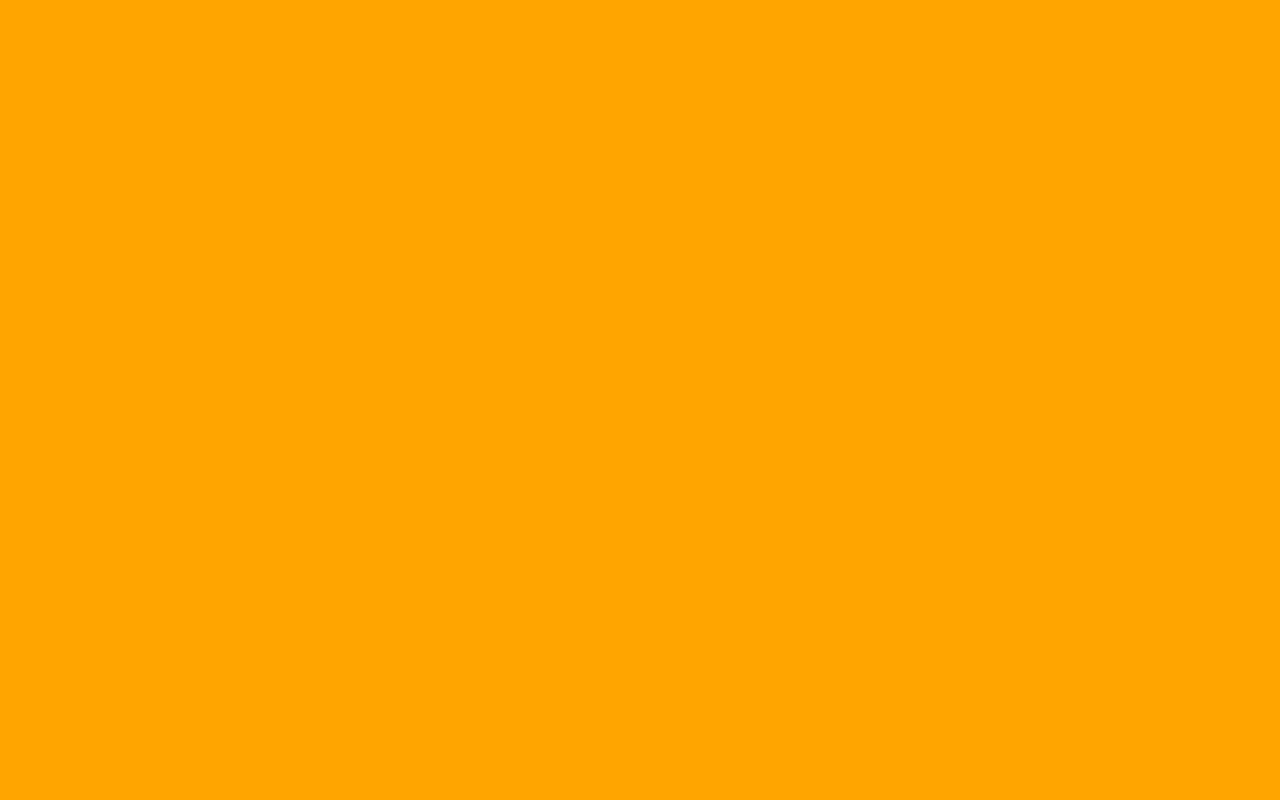
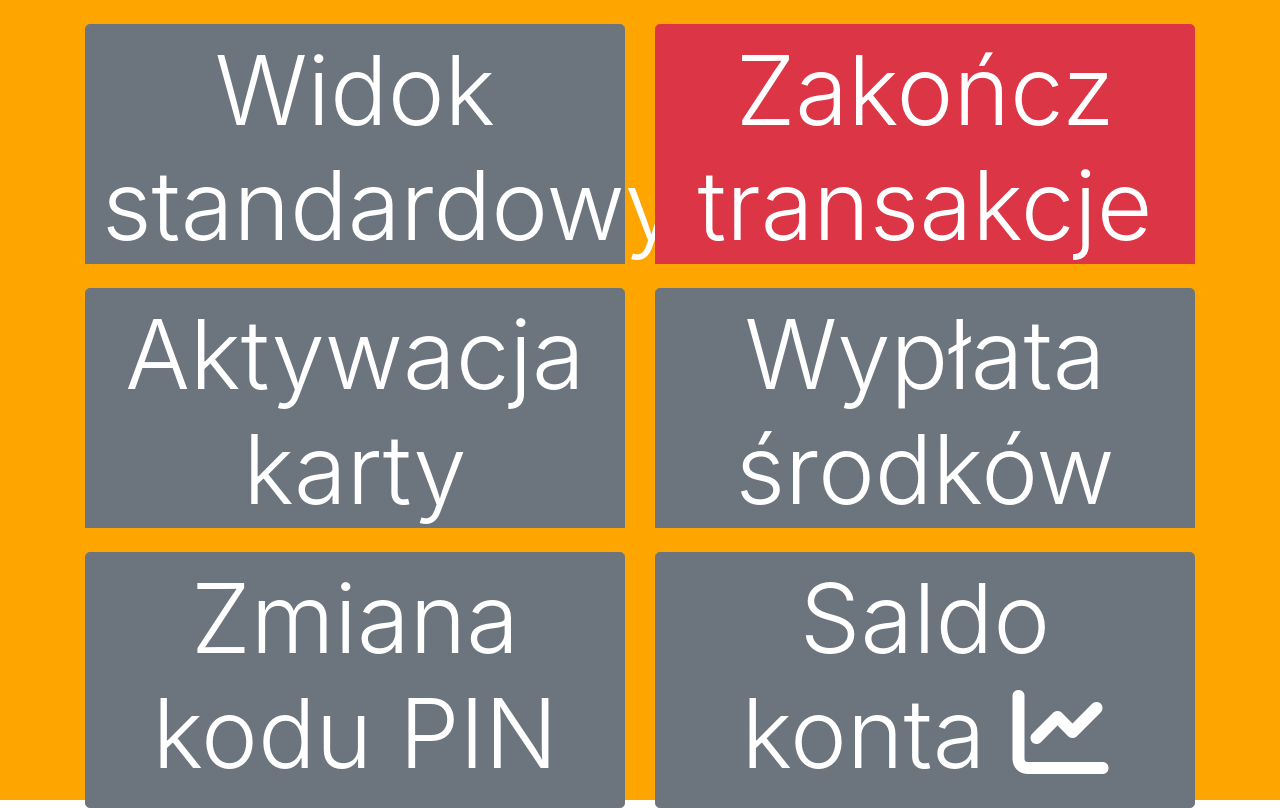
Before and after one commit to janb96/interfejsy_graficzne_UJ, a React (Create React App) app in the folder frontend/: page /v3-simple in a window 1280 px wide. Built offline with nearby package versions, Linux system fonts and the light colour scheme.

Commit message:
[NF] New view + bugfix

```diff
--- a/frontend/public/index.html
+++ b/frontend/public/index.html
@@ -3,6 +3,7 @@
   <head>
     <meta charset="utf-8" />
     <link rel="icon" href="%PUBLIC_URL%/favicon.ico" />
+    <script src="https://kit.fontawesome.com/e87b2d439a.js" crossorigin="anonymous"></script>
     <meta name="viewport" content="width=device-width, initial-scale=1" />
     <meta name="theme-color" content="#000000" />
     <meta
--- a/frontend/src/App.js
+++ b/frontend/src/App.js
@@ -6,6 +6,7 @@ import V1 from './components/v1/V1';
 import V3 from './components/v3/V3';
 import V2 from './components/v2/V2';
 import V4 from './components/v4/V4';
+import V3_simple from './components/v3/V3_simple';
 
 import './App.css';
 class App extends Component {
@@ -15,10 +16,11 @@ class App extends Component {
         <BrowserRouter>
           <Switch>
             <Route exact path='/' component={Home}/>
-            <Route exact path='/v2' component={V1}/>
+            <Route exact path='/v1' component={V1}/>
+            <Route exact path='/v2' component={V2}/>
             <Route exact path='/v3' component={V3}/>
+            <Route exact path='/v3-simple' component={V3_simple}/>
             <Route exact path='/v4' component={V4}/>
-            <Route exact path='/language' component={V2}/>
           </Switch>
         </BrowserRouter>
     );
--- /dev/null
+++ b/frontend/src/components/v3/V3_simple.js
@@ -0,0 +1,67 @@
+import React, {Component} from 'react';
+import axios from 'axios';
+
+class V3_simple extends Component {
+
+    constructor() {
+        super();
+        this.state = {
+        };
+    }
+
+    componentDidMount() {
+
+
+    }
+
+    render() {
+        return (
+            <div id="root">
+                <div id="el33">
+                    <br/>
+                    <div className="container">
+                        <div className="row">
+                            <div className="col-6">
+                                <button type="button" className="btn btn-secondary btn-lg btn-block"><h1 className="display-1">Widok standardowy</h1></button>
+                            </div>
+                            <div className="col-6">
+                                <button type="button" className="btn btn-danger btn-lg btn-block"><h1 className="display-1">Zakończ transakcje</h1></button>
+                            </div>
+                        </div>
+                    </div>
+                </div>
+                <div id="el33">
+                    <br/>
+                    <div className="container">
+                        <div className="row">
+                            <div className="col-6">
+                                <button type="button" className="btn btn-secondary btn-lg btn-block"><h1 className="display-1">Aktywacja karty</h1></button>
+                            </div>
+                            <div className="col-6">
+                                <button type="button" className="btn btn-secondary btn-lg btn-block"><h1 className="display-1">Wypłata środków <i class="fas fa-money-bill"></i></h1></button>
+                            </div>
+                        </div>
+                    </div>
+                </div>
+                <div id="el33">
+                    <br/>
+                    <div className="container">
+                        <div className="row">
+                            <div className="col-6">
+                                <button type="button" className="btn btn-secondary btn-lg btn-block"><h1 className="display-1">Zmiana kodu PIN</h1></button>
+                            </div>
+                            <div className="col-6">
+                                <button type="button" className="btn btn-secondary btn-lg btn-block"><h1 className="display-1">Saldo konta <i class="fas fa-chart-line"></i></h1></button>
+                            </div>
+                        </div>
+                    </div>
+                </div>
+
+
+
+            </div>
+        );
+    }
+}
+
+export default V3_simple;
--- a/frontend/src/index.css
+++ b/frontend/src/index.css
@@ -52,6 +52,15 @@ input {
   	align-items: center;
 }
 
+#el33 {
+	background-color: orange;
+	height: 33%;
+	margin: auto;
+	width: 100%;
+	position: relative;
+	text-align: center;
+}
+
 #dol25 {
 	background-color: orange;
 	height: 25%;
@@ -78,17 +87,3 @@ input {
 	position: relative;
 	text-align: center;
 }
-
-.button {
-  background-color: #4CAF50; /* Green */
-  border: none;
-  color: white;
-  padding: 15px 32px;
-  text-align: center;
-  text-decoration: none;
-  display: inline-block;
-  margin: 4px 2px;
-  cursor: pointer;
-}
-
-.button1 {font-size: 10px;}
```
